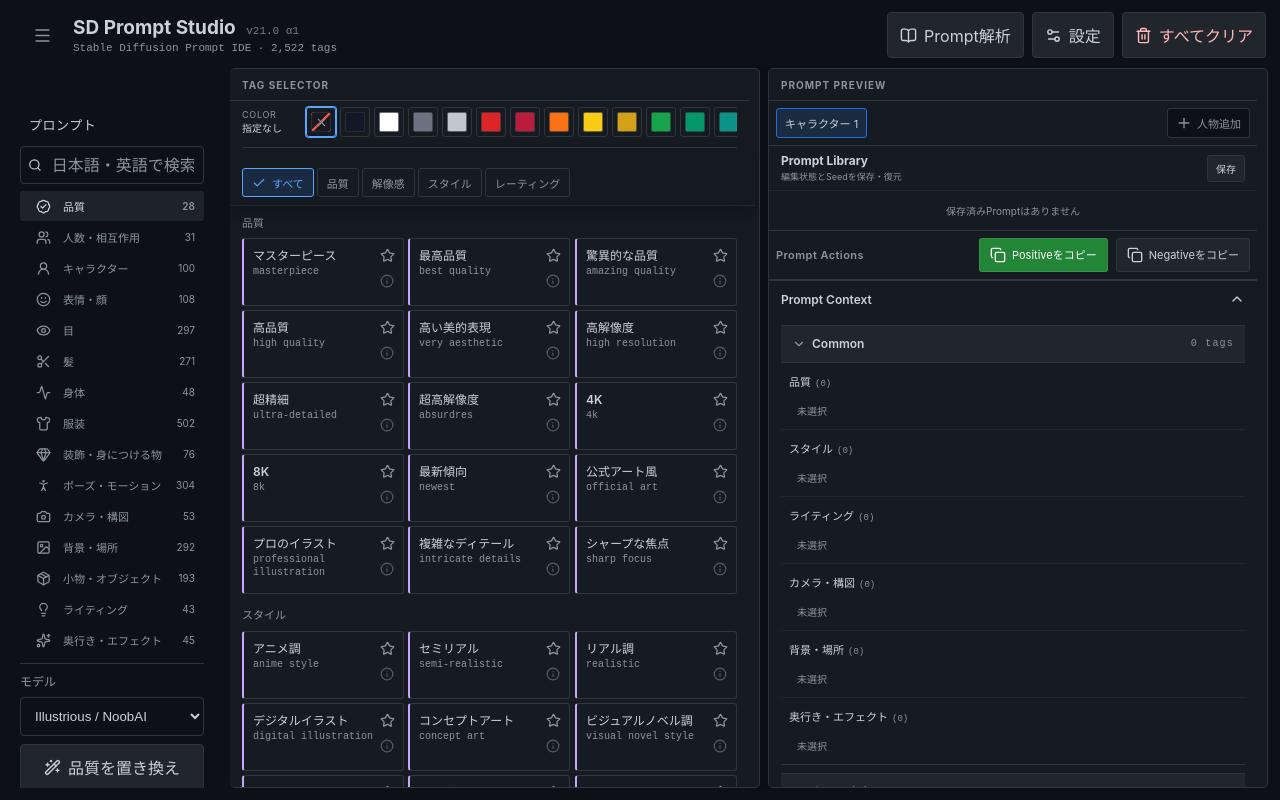
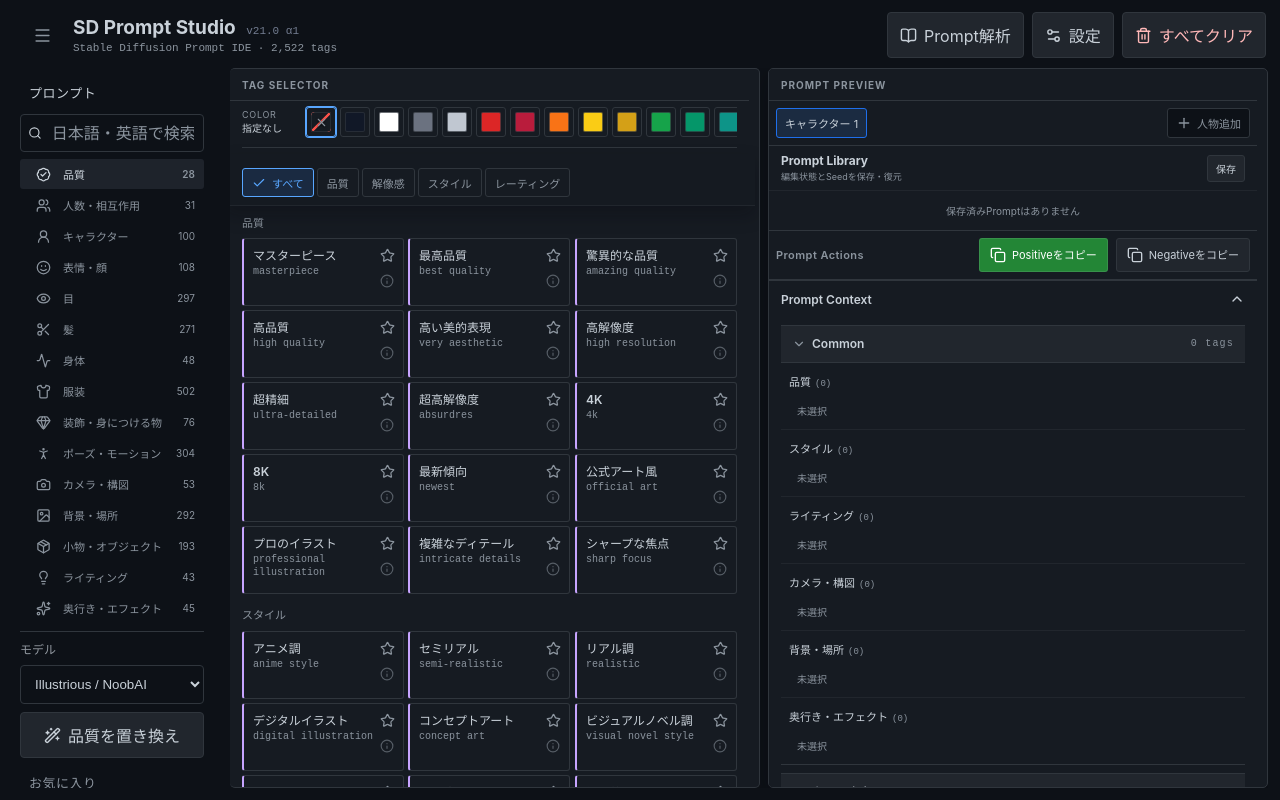
Before and after one commit to whatrune/sd-prompt-studio, a React (Vite) app: page / in a window 1280 px wide. Built offline with nearby package versions, Linux system fonts and the light colour scheme; the HTML template or start-up script is replaced by a standard one.

Commit message:
Restore navigation hierarchy alignment

```diff
--- a/scripts/test-reclassification.mjs
+++ b/scripts/test-reclassification.mjs
@@ -608,7 +608,6 @@ try {
   assert.equal(usePromptStore.getState().savedPrompts.length, 1, 'deleting a saved Prompt must remove only that snapshot')
 
   const appSource = fs.readFileSync(new URL('../src/App.tsx', import.meta.url), 'utf8')
-  const stylesSource = fs.readFileSync(new URL('../src/styles.css', import.meta.url), 'utf8')
   assert(appSource.includes("useState(true)"), 'Prompt panels must have collapsed initial state')
   assert(appSource.includes('Prompt Actions'), 'copy actions must be rendered above Prompt output')
   assert(appSource.includes('Expansion Preview'), 'expanded entities must be inspectable without changing the Prompt')
@@ -616,8 +615,6 @@ try {
   assert(appSource.includes('className="app-brand"'), 'Navigation toggle must live in the App Header brand area')
   assert(appSource.includes('<Menu size={19}/>'), 'Navigation toggle must use one hamburger icon in both states')
   assert.equal(appSource.includes('navigation-panel-role'), false, 'Navigation must not reserve a dedicated heading row')
-  assert(stylesSource.includes('--panel-header-row: 32px'), 'Workspace panels must share one header-row height')
-  assert(stylesSource.includes('grid-template-rows: var(--panel-header-row) minmax(0, 1fr)'), 'Navigation content must use the shared panel header slot')
   assert.equal(appSource.includes('className="navigation-header"'), false, 'Navigation must not retain a duplicate internal Collapse header')
   assert(appSource.includes('className="navigation-icon-slot"'), 'Navigation children must use a shared icon slot')
   assert(appSource.includes('className={`navigation-item'), 'Prompt categories must use the shared Navigation item structure')
--- a/src/styles.css
+++ b/src/styles.css
@@ -1177,24 +1177,3 @@ body,
   border-left: 0;
   box-shadow: none;
 }
-
-/* v30: shared panel header slot and content baseline */
-.workspace {
-  --panel-header-row: 32px;
-  --panel-content-inset-block-start: 8px;
-}
-
-.panel-role {
-  height: var(--panel-header-row);
-}
-
-.navigation-shell {
-  display: grid;
-  grid-template-rows: var(--panel-header-row) minmax(0, 1fr);
-}
-
-.navigation-groups,
-.navigation-shell.collapsed .navigation-groups {
-  grid-row: 2;
-  padding-block-start: var(--panel-content-inset-block-start);
-}
```
